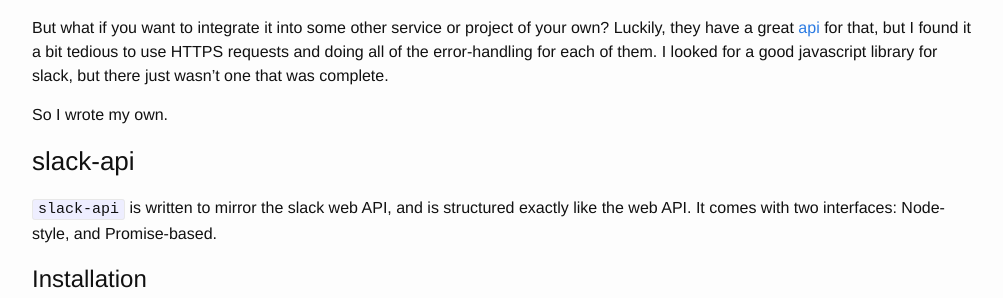
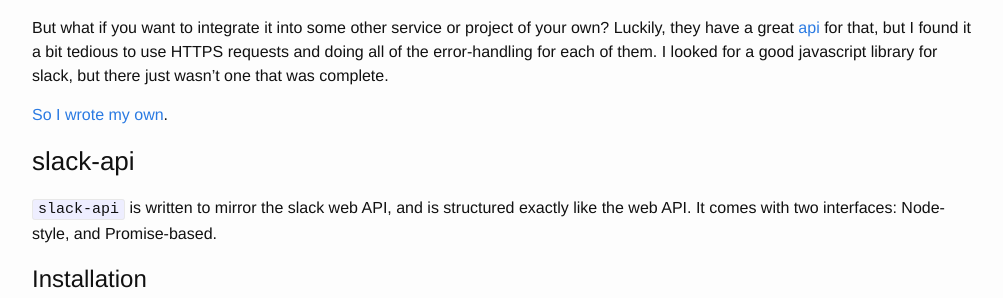
Before and after one commit to ajcrites/team-stanton, a Jekyll site: the page built from _posts/2015-02-02-ustice-slack-api.markdown, in a window 1280 px wide and 900 px high, scrolled down 408 px. Shown: the part 154-452 px from the top of the window, without its empty margins (138-1141 px from the left). Built offline with Jekyll 4.4.1, drawn with Linux system fonts in a browser that asks for light colours; some of the changed lines change nothing that is shown.

Commit message:
Adds links to repo and npm

```diff
--- a/_posts/2015-02-02-ustice-slack-api.markdown
+++ b/_posts/2015-02-02-ustice-slack-api.markdown
@@ -11,7 +11,7 @@
 
 But what if you want to integrate it into some other service or project of your own? Luckily, they have a great [api](https://api.slack.com/) for that, but I found it a bit tedious to use HTTPS requests and doing all of the error-handling for each of them. I looked for a good javascript library for slack, but there just wasn't one that was complete.
 
-So I wrote my own.
+[So I wrote my own](https://github.com/Ustice/slack-api).
 
 ### slack-api
 
@@ -19,7 +19,7 @@
 
 #Installation
 
-`slack-api` is published on [npm](https://npmjs.org), so it's super easy to install. In your Node project directory, just simply type:
+`slack-api` is published on [npm](https://www.npmjs.com/package/slack-api), so it's super easy to install. In your Node project directory, just simply type:
 
 {% highlight bash%}
 npm install --save slack-api
```
